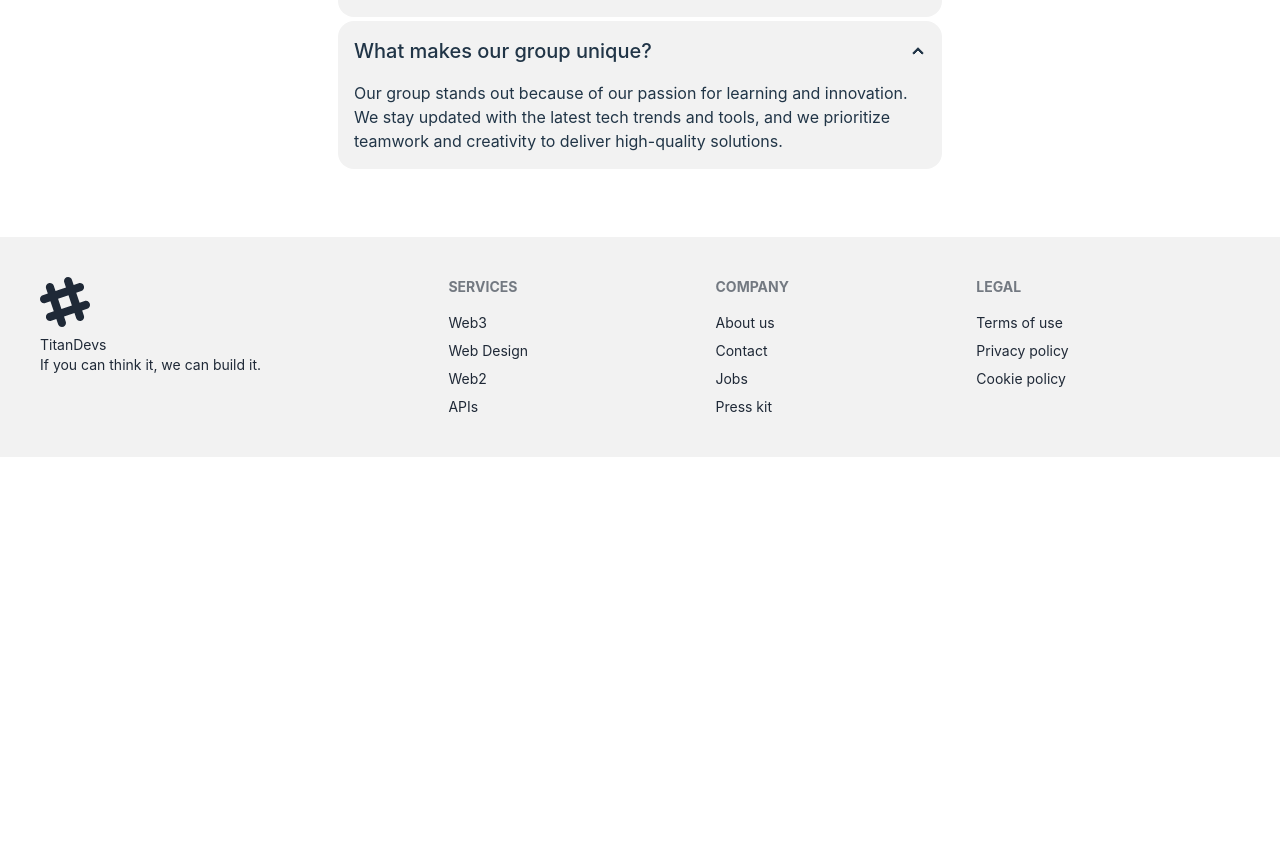
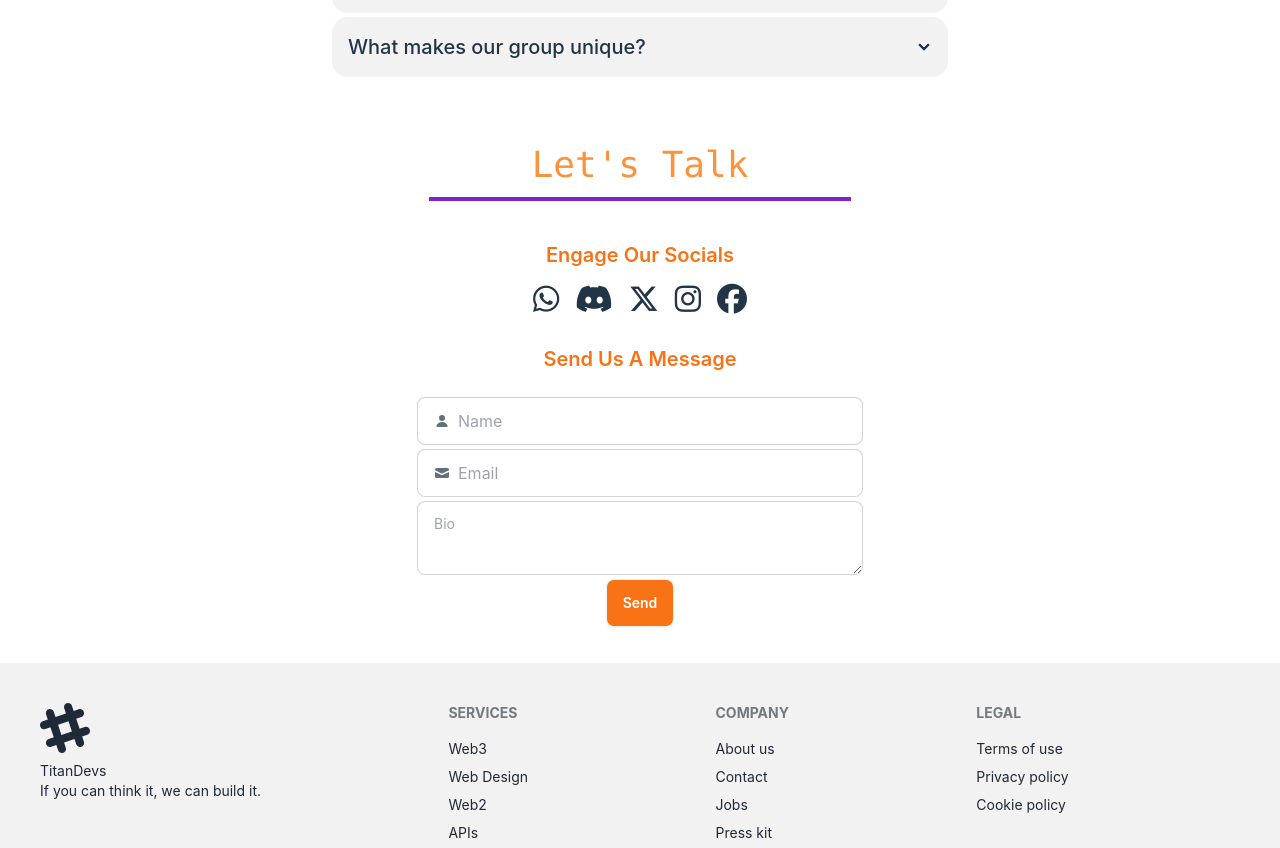
Before and after one commit to calebomondi/titandevs, a React (Vite) app: page / in a window 1280 px wide. Shown: the part 2924-3772 px from the top of the page. Before the commit the page ends 3381 px from the top, so only its background shows below. Built offline with nearby package versions, Linux system fonts and the light colour scheme.

Commit message:
added the contact section

```diff
--- a/index.html
+++ b/index.html
@@ -5,6 +5,7 @@
     <link rel="icon" type="image/svg+xml" href="/vite.svg" />
     <meta name="viewport" content="width=device-width, initial-scale=1.0" />
     <title>TitanDevs</title>
+    <script src="https://kit.fontawesome.com/85b7f6b192.js" crossorigin="anonymous"></script>
   </head>
   <body>
     <div id="root"></div>
--- a/src/components/about/about.tsx
+++ b/src/components/about/about.tsx
@@ -3,22 +3,22 @@ import us from './us'
 
 export default function About() {
   return (
-    <div className='h-auto my-5 p-2' id='Titans'>
+    <div className='h-auto p-2' id='Titans'>
       <div className="flex flex-col my-4 justify-center items-center">
         <h2 className="text-center font-mono text-4xl my-3 text-orange-400">Who Are TitanDevs?</h2>
         <hr className="w-1/3 border-purple-700 border-2"/>
       </div>
-      <div className="flex justify-center items-center flex-col p-2 m-3">
+      <div className="flex justify-center items-center flex-col p-2">
         <h2 className="text-xl text-orange-500 font-semibold my-3">About Us</h2>
         <div className='md:w-3/4 m-2 text-lg'>
             <p className='text-center'>{us}</p>
         </div>
-        <h2 className="text-xl text-orange-500 font-semibold my-3">FAQ</h2>
+        <h2 className="text-xl text-orange-500 font-semibold mt-5">FAQ</h2>
         <div className="flex justify-center items-center flex-col p-2 m-3 w-full">
             {
                 faq.map(faq => (
                     <div className="collapse collapse-arrow bg-base-200 md:w-1/2 mt-1" key={faq.id}>
-                        <input type="radio" name="my-accordion-2" defaultChecked />
+                        <input type="radio" name="my-accordion-2" />
                         <div className="collapse-title text-xl font-medium">{faq.quiz}</div>
                         <div className="collapse-content">
                             <p>{faq.answer}</p>
--- a/src/components/body/body.tsx
+++ b/src/components/body/body.tsx
@@ -2,6 +2,7 @@ import Home from "../Home/home"
 import Members from "../members/members"
 import Project from "../project/project"
 import About from "../about/about"
+import Contact from "../contact/contact"
 
 export default function Body() {
   return (
@@ -11,6 +12,7 @@ export default function Body() {
             <Members />
             <Project />
             <About />
+            <Contact />
         </main>
     </>
   )
--- /dev/null
+++ b/src/components/contact/contact.tsx
@@ -0,0 +1,55 @@
+//
+
+export default function Contact() {
+  return (
+    <div className="h-auto my-3 p-2" id="Contacts">
+      <div className="flex flex-col justify-center items-center">
+        <h2 className="text-center font-mono text-4xl my-3 text-orange-400">Let's Talk</h2>
+        <hr className="w-1/3 border-purple-700 border-2"/>
+      </div>
+      <div className="w-full flex flex-col md:h-full h-auto justify-center items-center mt-5">
+        <div className="w-full  md:w-1/2 p-2 mt-5 md:mt-0 flex justify-center items-center flex-col md:h-full">
+            <h2 className="text-xl text-orange-500 font-semibold my-3">Engage Our Socials</h2>
+            <div className="flex flex-row justify-center items-center">
+                <i className="fa-brands mx-2 text-3xl fa-whatsapp"></i>
+                <i className="fa-brands mx-2 text-3xl fa-discord"></i>
+                <i className="fa-brands mx-2 text-3xl fa-x-twitter"></i>
+                <i className="fa-brands mx-2 text-3xl fa-instagram"></i>
+                <i className="fa-brands mx-2 text-3xl fa-facebook"></i>
+            </div>
+        </div>
+        <div className="w-full md:w-1/2 p-2 flex justify-center items-center flex-col">
+            <h2 className="text-xl text-orange-500 font-semibold my-3">Send Us A Message</h2>
+            <form action="" className="md:w-3/4 w-full p-2 flex justify-center items-center flex-col">
+                <label className="input input-bordered flex items-center gap-2 mt-1 w-full">
+                    <svg
+                        xmlns="http://www.w3.org/2000/svg"
+                        viewBox="0 0 16 16"
+                        fill="currentColor"
+                        className="h-4 w-4 opacity-70">
+                        <path
+                        d="M8 8a3 3 0 1 0 0-6 3 3 0 0 0 0 6ZM12.735 14c.618 0 1.093-.561.872-1.139a6.002 6.002 0 0 0-11.215 0c-.22.578.254 1.139.872 1.139h9.47Z" />
+                    </svg>
+                    <input type="text" className="grow" placeholder="Name" />
+                </label>
+                <label className="input input-bordered flex items-center gap-2 mt-1 w-full">
+                    <svg
+                        xmlns="http://www.w3.org/2000/svg"
+                        viewBox="0 0 16 16"
+                        fill="currentColor"
+                        className="h-4 w-4 opacity-70">
+                        <path
+                        d="M2.5 3A1.5 1.5 0 0 0 1 4.5v.793c.026.009.051.02.076.032L7.674 8.51c.206.1.446.1.652 0l6.598-3.185A.755.755 0 0 1 15 5.293V4.5A1.5 1.5 0 0 0 13.5 3h-11Z" />
+                        <path
+                        d="M15 6.954 8.978 9.86a2.25 2.25 0 0 1-1.956 0L1 6.954V11.5A1.5 1.5 0 0 0 2.5 13h11a1.5 1.5 0 0 0 1.5-1.5V6.954Z" />
+                    </svg>
+                    <input type="text" className="grow" placeholder="Email" />
+                </label>
+                <textarea className="textarea textarea-bordered w-full mt-1" placeholder="Bio"></textarea>
+                <button className="btn bg-orange-500 text-white mt-1">Send</button>
+            </form>
+        </div>
+    </div>
+    </div>
+  )
+}
--- a/src/components/header/header.tsx
+++ b/src/components/header/header.tsx
@@ -34,7 +34,7 @@ export default function Header() {
                         </ul>
                         </details>
                     </li>
-                    <li><a>Contact</a></li>
+                    <li><a href="#Contacts">Contact</a></li>
                 </ul>
                 </div>
                 <svg
@@ -63,7 +63,7 @@ export default function Header() {
                         </ul>
                         </details>
                     </li>
-                    <li><a>Contact</a></li>
+                    <li><a href="#Contacts">Contact</a></li>
                 </ul>
             </div>
             <div className="navbar-end mr-2">
```
